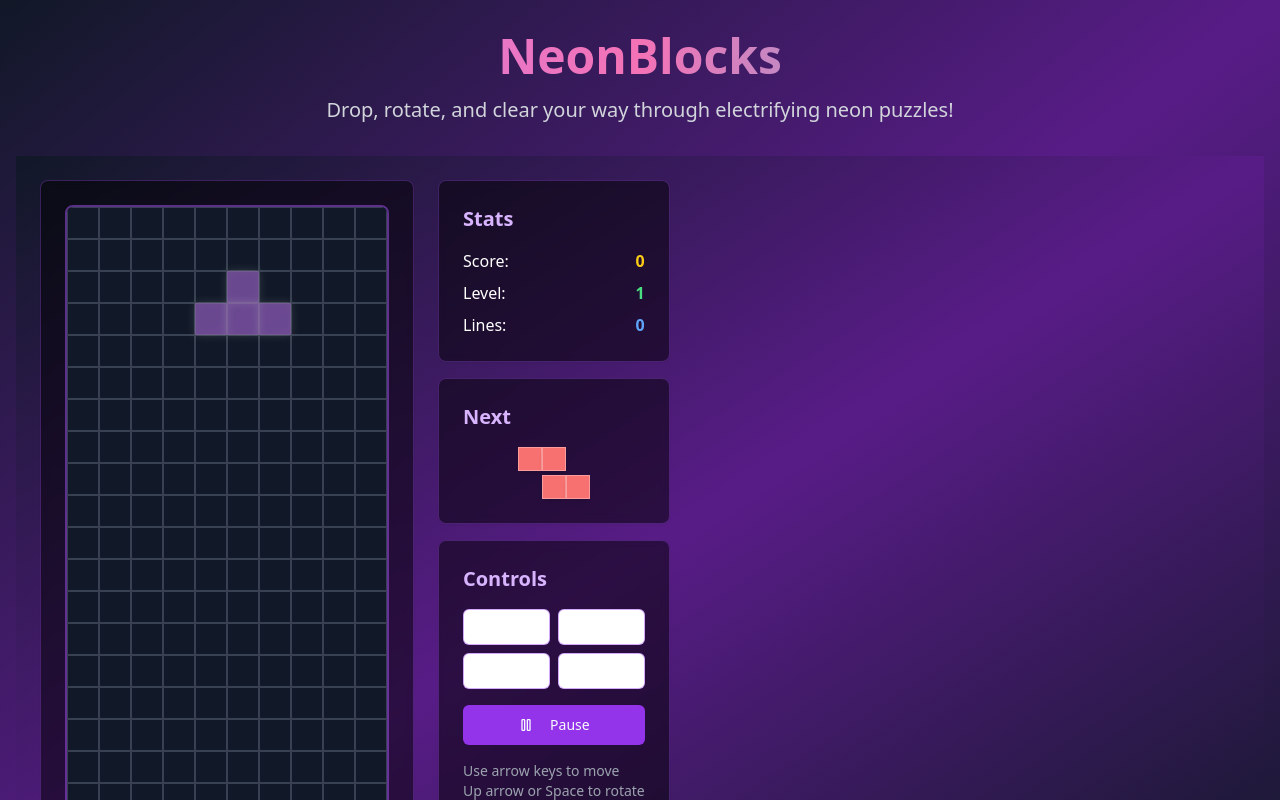
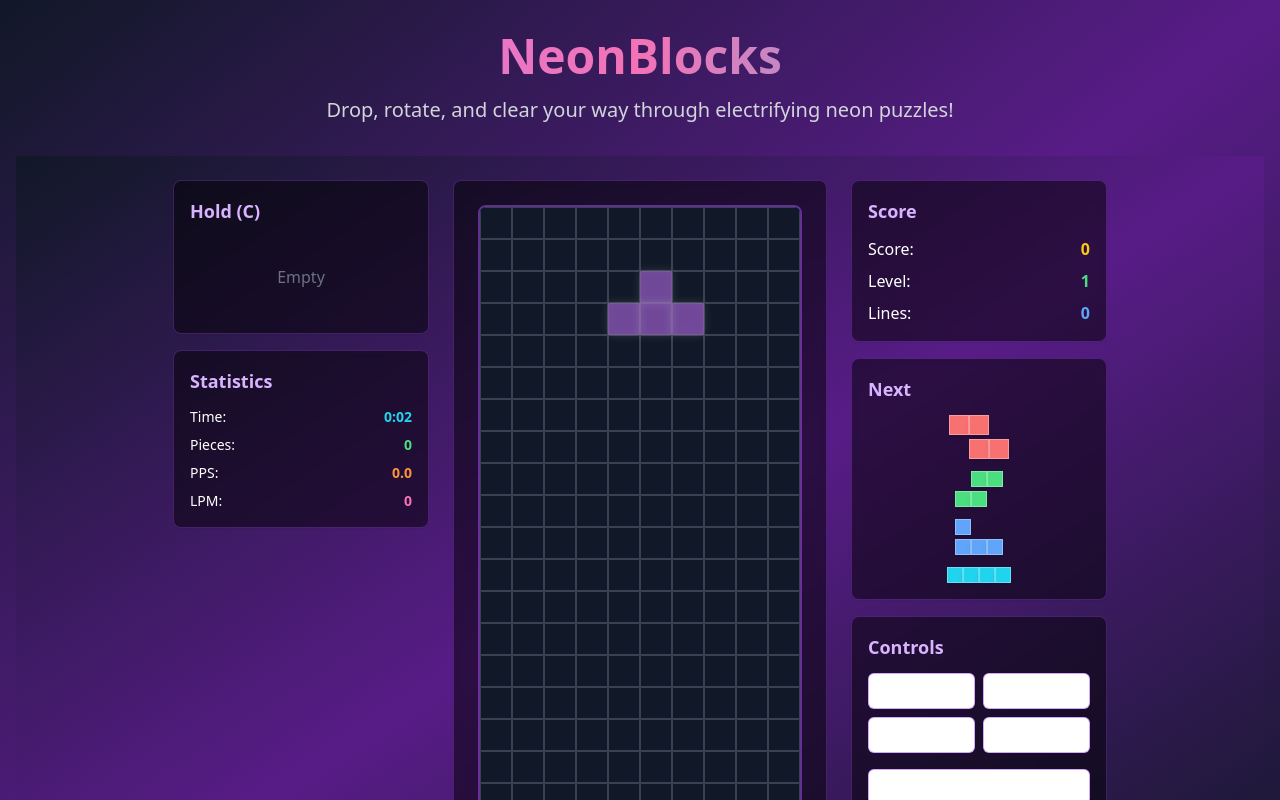
Before and after one commit to alvinjavelosa25/pop-prism-tetris-play, a React (Vite) app: page / in a window 1280 px wide. Both pictures are taken after a click on the button "Start Game". Shown: the top 800 px of the page. Built offline with nearby package versions, Linux system fonts and the light colour scheme.

Commit message:
Refactor: Implement options 2, 3, and 4
Implement the suggested improvements to occupy the wide spaces in the game, including adding side panels, centering the game with better spacing, and adding a preview of upcoming pieces.

```diff
--- a/src/components/TetrisGame.tsx
+++ b/src/components/TetrisGame.tsx
@@ -1,4 +1,3 @@
-
 import React, { useState, useEffect, useCallback } from 'react';
 import { Button } from '@/components/ui/button';
 import { Card } from '@/components/ui/card';
@@ -67,24 +66,34 @@ interface GamePiece {
 interface GameState {
   board: (string | null)[][];
   currentPiece: GamePiece | null;
-  nextPiece: GamePiece | null;
+  nextPieces: GamePiece[];
+  heldPiece: GamePiece | null;
+  canHold: boolean;
   score: number;
   level: number;
   lines: number;
   gameOver: boolean;
   paused: boolean;
+  piecesDropped: number;
+  gameTime: number;
+  startTime: number | null;
 }
 
 const TetrisGame = () => {
   const [gameState, setGameState] = useState<GameState>({
     board: Array(BOARD_HEIGHT).fill(null).map(() => Array(BOARD_WIDTH).fill(null)),
     currentPiece: null,
-    nextPiece: null,
+    nextPieces: [],
+    heldPiece: null,
+    canHold: true,
     score: 0,
     level: 1,
     lines: 0,
     gameOver: false,
-    paused: false
+    paused: false,
+    piecesDropped: 0,
+    gameTime: 0,
+    startTime: null
   });
 
   const createRandomPiece = useCallback((): GamePiece => {
@@ -156,6 +165,37 @@ const TetrisGame = () => {
     return { newBoard, linesCleared };
   }, []);
 
+  const holdPiece = useCallback(() => {
+    if (!gameState.canHold || !gameState.currentPiece || gameState.gameOver || gameState.paused) return;
+
+    setGameState(prev => {
+      const currentPiece = prev.currentPiece!;
+      const heldPiece = prev.heldPiece;
+
+      if (heldPiece) {
+        // Swap current and held piece
+        return {
+          ...prev,
+          currentPiece: { ...heldPiece, x: Math.floor(BOARD_WIDTH / 2) - Math.floor(heldPiece.shape[0].length / 2), y: 0 },
+          heldPiece: { ...currentPiece, x: 0, y: 0 },
+          canHold: false
+        };
+      } else {
+        // Move current piece to hold and get next piece
+        const newCurrent = prev.nextPieces[0];
+        const newNextPieces = [...prev.nextPieces.slice(1), createRandomPiece()];
+
+        return {
+          ...prev,
+          currentPiece: { ...newCurrent, x: Math.floor(BOARD_WIDTH / 2) - Math.floor(newCurrent.shape[0].length / 2), y: 0 },
+          nextPieces: newNextPieces,
+          heldPiece: { ...currentPiece, x: 0, y: 0 },
+          canHold: false
+        };
+      }
+    });
+  }, [gameState.canHold, gameState.currentPiece, gameState.gameOver, gameState.paused, createRandomPiece]);
+
   const movePiece = useCallback((direction: 'left' | 'right' | 'down' | 'rotate') => {
     if (gameState.gameOver || gameState.paused || !gameState.currentPiece) return;
 
@@ -188,18 +228,21 @@ const TetrisGame = () => {
         const newLines = prev.lines + linesCleared;
         const newLevel = Math.floor(newLines / 10) + 1;
 
-        const nextPiece = createRandomPiece();
+        const nextPiece = prev.nextPieces[0];
+        const newNextPieces = [...prev.nextPieces.slice(1), createRandomPiece()];
         const gameOver = !isValidPosition(nextPiece, clearedBoard);
 
         return {
           ...prev,
           board: clearedBoard,
-          currentPiece: prev.nextPiece,
-          nextPiece: gameOver ? prev.nextPiece : createRandomPiece(),
+          currentPiece: gameOver ? prev.currentPiece : nextPiece,
+          nextPieces: newNextPieces,
           score: newScore,
           level: newLevel,
           lines: newLines,
-          gameOver
+          gameOver,
+          piecesDropped: prev.piecesDropped + 1,
+          canHold: true
         };
       }
 
@@ -208,24 +251,42 @@ const TetrisGame = () => {
   }, [gameState.gameOver, gameState.paused, gameState.currentPiece, isValidPosition, placePiece, clearLines, createRandomPiece]);
 
   const startGame = useCallback(() => {
-    const firstPiece = createRandomPiece();
-    const secondPiece = createRandomPiece();
+    const initialPieces = Array(5).fill(null).map(() => createRandomPiece());
 
     setGameState({
       board: Array(BOARD_HEIGHT).fill(null).map(() => Array(BOARD_WIDTH).fill(null)),
-      currentPiece: firstPiece,
-      nextPiece: secondPiece,
+      currentPiece: initialPieces[0],
+      nextPieces: initialPieces.slice(1),
+      heldPiece: null,
+      canHold: true,
       score: 0,
       level: 1,
       lines: 0,
       gameOver: false,
-      paused: false
+      paused: false,
+      piecesDropped: 0,
+      gameTime: 0,
+      startTime: Date.now()
     });
   }, [createRandomPiece]);
 
   const togglePause = () => {
     setGameState(prev => ({ ...prev, paused: !prev.paused }));
   };
+
+  // Game timer
+  useEffect(() => {
+    if (gameState.gameOver || gameState.paused || !gameState.startTime) return;
+
+    const timer = setInterval(() => {
+      setGameState(prev => ({
+        ...prev,
+        gameTime: Math.floor((Date.now() - prev.startTime!) / 1000)
+      }));
+    }, 1000);
+
+    return () => clearInterval(timer);
+  }, [gameState.gameOver, gameState.paused, gameState.startTime]);
 
   // Game loop
   useEffect(() => {
@@ -239,7 +300,7 @@ const TetrisGame = () => {
     return () => clearInterval(timer);
   }, [gameState.level, gameState.gameOver, gameState.paused, gameState.currentPiece, movePiece]);
 
-  // Keyboard controls
+  // Enhanced keyboard controls
   useEffect(() => {
     const handleKeyPress = (event: KeyboardEvent) => {
       switch (event.key) {
@@ -260,6 +321,11 @@ const TetrisGame = () => {
           event.preventDefault();
           movePiece('rotate');
           break;
+        case 'c':
+        case 'C':
+          event.preventDefault();
+          holdPiece();
+          break;
         case 'p':
         case 'P':
           togglePause();
@@ -269,7 +335,7 @@ const TetrisGame = () => {
 
     window.addEventListener('keydown', handleKeyPress);
     return () => window.removeEventListener('keydown', handleKeyPress);
-  }, [movePiece]);
+  }, [movePiece, holdPiece]);
 
   const renderBoard = () => {
     const displayBoard = gameState.board.map(row => [...row]);
@@ -308,17 +374,17 @@ const TetrisGame = () => {
     ));
   };
 
-  const renderNextPiece = () => {
-    if (!gameState.nextPiece) return null;
+  const renderPiece = (piece: GamePiece | null, size: string = 'w-6 h-6') => {
+    if (!piece) return <div className="text-gray-500 text-center">Empty</div>;
 
-    return gameState.nextPiece.shape.map((row, y) => (
+    return piece.shape.map((row, y) => (
       <div key={y} className="flex justify-center">
         {row.map((cell, x) => (
           <div
             key={x}
-            className={`w-6 h-6 border ${
+            className={`${size} border ${
               cell
-                ? `${gameState.nextPiece!.color} border-white/30 shadow-md`
+                ? `${piece.color} border-white/30 shadow-md`
                 : 'border-transparent'
             }`}
           />
@@ -327,10 +393,56 @@ const TetrisGame = () => {
     ));
   };
 
+  const formatTime = (seconds: number) => {
+    const mins = Math.floor(seconds / 60);
+    const secs = seconds % 60;
+    return `${mins}:${secs.toString().padStart(2, '0')}`;
+  };
+
   return (
-    <div className="flex flex-col lg:flex-row gap-6 p-6 bg-gradient-to-br from-gray-900 via-purple-900 to-gray-900 min-h-screen">
-      {/* Game Board */}
-      <Card className="p-6 bg-black/50 backdrop-blur-sm border-purple-500/30">
+    <div className="flex flex-col xl:flex-row gap-6 p-6 bg-gradient-to-br from-gray-900 via-purple-900 to-gray-900 min-h-screen justify-center">
+      {/* Left Panel - Hold and Statistics */}
+      <div className="flex flex-col gap-4 w-full xl:w-64">
+        {/* Hold Piece */}
+        <Card className="p-4 bg-black/50 backdrop-blur-sm border-purple-500/30 text-white">
+          <h2 className="text-lg font-bold mb-3 text-purple-300">Hold (C)</h2>
+          <div className="flex justify-center min-h-[80px] items-center">
+            <div className="grid gap-1">
+              {renderPiece(gameState.heldPiece)}
+            </div>
+          </div>
+        </Card>
+
+        {/* Game Statistics */}
+        <Card className="p-4 bg-black/50 backdrop-blur-sm border-purple-500/30 text-white">
+          <h2 className="text-lg font-bold mb-3 text-purple-300">Statistics</h2>
+          <div className="space-y-2 text-sm">
+            <div className="flex justify-between">
+              <span>Time:</span>
+              <span className="font-bold text-cyan-400">{formatTime(gameState.gameTime)}</span>
+            </div>
+            <div className="flex justify-between">
+              <span>Pieces:</span>
+              <span className="font-bold text-green-400">{gameState.piecesDropped}</span>
+            </div>
+            <div className="flex justify-between">
+              <span>PPS:</span>
+              <span className="font-bold text-orange-400">
+                {gameState.gameTime > 0 ? (gameState.piecesDropped / gameState.gameTime).toFixed(1) : '0.0'}
+              </span>
+            </div>
+            <div className="flex justify-between">
+              <span>LPM:</span>
+              <span className="font-bold text-pink-400">
+                {gameState.gameTime > 0 ? Math.round((gameState.lines * 60) / gameState.gameTime) : 0}
+              </span>
+            </div>
+          </div>
+        </Card>
+      </div>
+
+      {/* Game Board - Centered */}
+      <Card className="p-6 bg-black/50 backdrop-blur-sm border-purple-500/30 flex-shrink-0">
         <div className="relative">
           {gameState.gameOver && (
             <div className="absolute inset-0 bg-black/80 flex items-center justify-center z-10 rounded-lg">
@@ -362,11 +474,11 @@ const TetrisGame = () => {
         </div>
       </Card>
 
-      {/* Side Panel */}
-      <div className="flex flex-col gap-4">
+      {/* Right Panel - Score and Next Pieces */}
+      <div className="flex flex-col gap-4 w-full xl:w-64">
         {/* Score Panel */}
-        <Card className="p-6 bg-black/50 backdrop-blur-sm border-purple-500/30 text-white">
-          <h2 className="text-xl font-bold mb-4 text-purple-300">Stats</h2>
+        <Card className="p-4 bg-black/50 backdrop-blur-sm border-purple-500/30 text-white">
+          <h2 className="text-lg font-bold mb-3 text-purple-300">Score</h2>
           <div className="space-y-2">
             <div className="flex justify-between">
               <span>Score:</span>
@@ -383,19 +495,23 @@ const TetrisGame = () => {
           </div>
         </Card>
 
-        {/* Next Piece */}
-        <Card className="p-6 bg-black/50 backdrop-blur-sm border-purple-500/30 text-white">
-          <h2 className="text-xl font-bold mb-4 text-purple-300">Next</h2>
-          <div className="flex justify-center">
-            <div className="grid gap-1">
-              {renderNextPiece()}
-            </div>
+        {/* Next Pieces */}
+        <Card className="p-4 bg-black/50 backdrop-blur-sm border-purple-500/30 text-white">
+          <h2 className="text-lg font-bold mb-3 text-purple-300">Next</h2>
+          <div className="space-y-3">
+            {gameState.nextPieces.slice(0, 4).map((piece, index) => (
+              <div key={index} className="flex justify-center">
+                <div className="grid gap-1">
+                  {renderPiece(piece, index === 0 ? 'w-5 h-5' : 'w-4 h-4')}
+                </div>
+              </div>
+            ))}
           </div>
         </Card>
 
         {/* Controls */}
-        <Card className="p-6 bg-black/50 backdrop-blur-sm border-purple-500/30 text-white">
-          <h2 className="text-xl font-bold mb-4 text-purple-300">Controls</h2>
+        <Card className="p-4 bg-black/50 backdrop-blur-sm border-purple-500/30 text-white">
+          <h2 className="text-lg font-bold mb-3 text-purple-300">Controls</h2>
           <div className="grid grid-cols-2 gap-2 mb-4">
             <Button
               variant="outline"
@@ -432,6 +548,16 @@ const TetrisGame = () => {
           </div>
 
           <div className="space-y-2">
+            <Button
+              variant="outline"
+              size="sm"
+              onClick={holdPiece}
+              className="w-full border-purple-500/50 text-white hover:bg-purple-600/20"
+              disabled={!gameState.canHold || gameState.gameOver}
+            >
+              Hold (C)
+            </Button>
+
             {!gameState.currentPiece ? (
               <Button onClick={startGame} className="w-full bg-green-600 hover:bg-green-700">
                 Start Game
@@ -457,10 +583,10 @@ const TetrisGame = () => {
             )}
           </div>
 
-          <div className="mt-4 text-sm text-gray-400">
-            <p>Use arrow keys to move</p>
-            <p>Up arrow or Space to rotate</p>
-            <p>P to pause</p>
+          <div className="mt-4 text-xs text-gray-400">
+            <p>Arrow keys: Move/Rotate</p>
+            <p>C: Hold piece</p>
+            <p>P: Pause</p>
           </div>
         </Card>
       </div>
```
